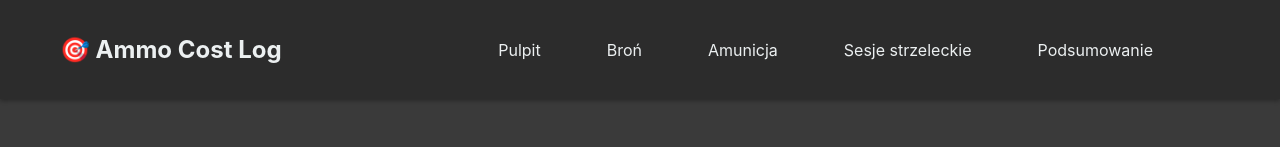
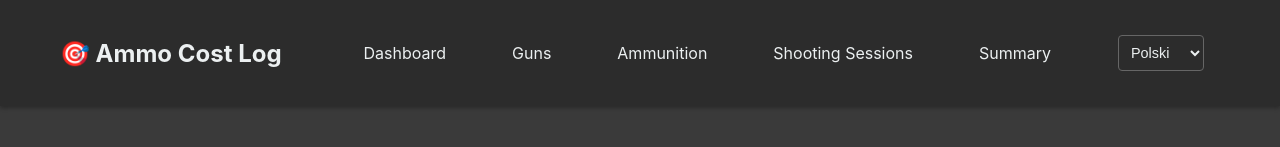
Before and after one commit to Pawel566/ammo_cost_log-frontend, a React (Vite) app: page /ammo in a window 1280 px wide. Shown: the top 147 px of the page. Built offline with nearby package versions, Linux system fonts and the light colour scheme; no server answers.

Commit message:
0.6.0: added i18n structure and LanguageContext

```diff
--- a/package.json
+++ b/package.json
@@ -13,8 +13,11 @@
     "@supabase/supabase-js": "^2.76.1",
     "axios": "^1.3.4",
     "browser-image-compression": "^2.0.2",
+    "i18next": "^25.6.3",
+    "i18next-browser-languagedetector": "^8.2.0",
     "react": "^18.2.0",
     "react-dom": "^18.2.0",
+    "react-i18next": "^16.3.5",
     "react-router-dom": "^6.8.1"
   },
   "devDependencies": {
--- a/src/App.css
+++ b/src/App.css
@@ -34,6 +34,30 @@
 .navbar-user {
   display: flex;
   align-items: center;
+}
+
+.language-selector {
+  margin-right: 1rem;
+}
+
+.language-selector select {
+  padding: 0.5rem;
+  border-radius: 4px;
+  border: 1px solid var(--border-color);
+  background-color: var(--navbar-bg);
+  color: var(--text-secondary);
+  cursor: pointer;
+  font-size: 0.9rem;
+  transition: background-color 0.2s ease, color 0.3s ease, border-color 0.3s ease;
+}
+
+.language-selector select:hover {
+  background-color: var(--table-hover-bg);
+}
+
+.language-selector select:focus {
+  outline: none;
+  border-color: var(--text-secondary);
 }
 
 .user-menu-container {
--- a/src/App.jsx
+++ b/src/App.jsx
@@ -1,7 +1,9 @@
 import React, { useState, useEffect, useRef } from 'react';
 import { BrowserRouter as Router, Routes, Route, Link, useNavigate, useLocation } from 'react-router-dom';
+import { useTranslation } from 'react-i18next';
 import { AuthProvider, useAuth } from './context/AuthContext';
 import { ThemeProvider, useTheme } from './context/ThemeContext';
+import { LanguageProvider, useLanguage } from './context/LanguageContext';
 import HomePage from './pages/HomePage';
 import Login from './pages/Login';
 import Register from './pages/Register';
@@ -21,6 +23,8 @@ import './App.css';
 
 const NavbarUser = () => {
   const { user, signOut } = useAuth();
+  const { currentLanguage, changeLanguage } = useLanguage();
+  const { t } = useTranslation();
   const navigate = useNavigate();
   const [isMenuOpen, setIsMenuOpen] = useState(false);
   const menuRef = useRef(null);
@@ -47,8 +51,21 @@ const NavbarUser = () => {
     navigate('/');
   };
 
+  const handleLanguageChange = async (lang) => {
+    await changeLanguage(lang);
+  };
+
   return (
     <div className="navbar-user" ref={menuRef}>
+      <div className="language-selector">
+        <select
+          value={currentLanguage}
+          onChange={(e) => handleLanguageChange(e.target.value)}
+        >
+          <option value="pl">{t('language.pl')}</option>
+          <option value="en">{t('language.en')}</option>
+        </select>
+      </div>
       {user ? (
         <div className="user-menu-container">
           <div
@@ -60,20 +77,20 @@ const NavbarUser = () => {
           {isMenuOpen && (
             <div className="user-menu-dropdown">
               <div className="user-menu-item" onClick={() => { setIsMenuOpen(false); navigate('/account'); }}>
-                Moje konto
+                {t('userMenu.myAccount')}
               </div>
               <div className="user-menu-item" onClick={() => { setIsMenuOpen(false); navigate('/my-weapons'); }}>
-                Moja broń i wyposażenie
+                {t('userMenu.myWeapons')}
               </div>
               <div className="user-menu-item" onClick={() => { setIsMenuOpen(false); navigate('/maintenance'); }}>
-                Konserwacja
+                {t('userMenu.maintenance')}
               </div>
               <div className="user-menu-item" onClick={() => { setIsMenuOpen(false); navigate('/settings'); }}>
-                Ustawienia
+                {t('userMenu.settings')}
               </div>
               <div className="user-menu-divider"></div>
               <div className="user-menu-item" onClick={handleLogout}>
-                Wyloguj
+                {t('userMenu.logout')}
               </div>
             </div>
           )}
@@ -87,6 +104,7 @@ function AppContent() {
   const location = useLocation();
   const navigate = useNavigate();
   const { theme } = useTheme();
+  const { t } = useTranslation();
   const isHomePage = location.pathname === '/' || location.pathname === '/login' || location.pathname === '/register' || location.pathname === '/forgot-password' || location.pathname === '/reset-password';
 
   // Check for password reset token in URL and redirect to reset-password page
@@ -132,19 +150,19 @@ function AppContent() {
               <div style={{ display: 'flex', alignItems: 'center', gap: '2rem' }}>
                 <ul className="navbar-nav">
                   <li>
-                    <Link to="/dashboard">Pulpit</Link>
+                    <Link to="/dashboard">{t('nav.dashboard')}</Link>
                   </li>
                   <li>
-                    <Link to="/guns">Broń</Link>
+                    <Link to="/guns">{t('nav.guns')}</Link>
                   </li>
                   <li>
-                    <Link to="/ammo">Amunicja</Link>
+                    <Link to="/ammo">{t('nav.ammo')}</Link>
                   </li>
                   <li>
-                    <Link to="/shooting-sessions">Sesje strzeleckie</Link>
+                    <Link to="/shooting-sessions">{t('nav.shootingSessions')}</Link>
                   </li>
                   <li>
-                    <Link to="/summary">Podsumowanie</Link>
+                    <Link to="/summary">{t('nav.summary')}</Link>
                   </li>
                 </ul>
                 <NavbarUser />
@@ -181,11 +199,13 @@ function AppContent() {
 function App() {
   return (
     <AuthProvider>
-      <ThemeProvider>
-        <Router>
-          <AppContent />
-        </Router>
-      </ThemeProvider>
+      <LanguageProvider>
+        <ThemeProvider>
+          <Router>
+            <AppContent />
+          </Router>
+        </ThemeProvider>
+      </LanguageProvider>
     </AuthProvider>
   );
 }
--- /dev/null
+++ b/src/context/LanguageContext.jsx
@@ -0,0 +1,83 @@
+import { createContext, useContext, useState, useEffect } from 'react';
+import { useTranslation } from 'react-i18next';
+import { useAuth } from './AuthContext';
+import { settingsAPI } from '../services/api';
+
+const LanguageContext = createContext(null);
+
+export const useLanguage = () => {
+  const context = useContext(LanguageContext);
+  if (!context) {
+    throw new Error('useLanguage must be used within a LanguageProvider');
+  }
+  return context;
+};
+
+export const LanguageProvider = ({ children }) => {
+  const { i18n } = useTranslation();
+  const { user } = useAuth();
+  const [loading, setLoading] = useState(true);
+
+  useEffect(() => {
+    const loadLanguage = async () => {
+      try {
+        const savedLanguage = localStorage.getItem('i18nextLng') || 'pl';
+
+        if (user) {
+          try {
+            const settingsResponse = await settingsAPI.get();
+            const userLanguage = settingsResponse.data.language || savedLanguage;
+            if (userLanguage !== i18n.language) {
+              await i18n.changeLanguage(userLanguage);
+              localStorage.setItem('i18nextLng', userLanguage);
+            }
+          } catch (error) {
+            console.error('Error loading user language:', error);
+            if (savedLanguage && savedLanguage !== i18n.language) {
+              await i18n.changeLanguage(savedLanguage);
+            }
+          }
+        } else {
+          if (savedLanguage && savedLanguage !== i18n.language) {
+            await i18n.changeLanguage(savedLanguage);
+          }
+        }
+      } catch (error) {
+        console.error('Error loading language:', error);
+      } finally {
+        setLoading(false);
+      }
+    };
+
+    loadLanguage();
+  }, [user, i18n]);
+
+  const changeLanguage = async (language) => {
+    try {
+      await i18n.changeLanguage(language);
+      localStorage.setItem('i18nextLng', language);
+
+      if (user) {
+        try {
+          await settingsAPI.update({ language });
+        } catch (error) {
+          console.error('Error saving language to backend:', error);
+        }
+      }
+    } catch (error) {
+      console.error('Error changing language:', error);
+    }
+  };
+
+  const value = {
+    currentLanguage: i18n.language,
+    changeLanguage,
+    loading
+  };
+
+  return (
+    <LanguageContext.Provider value={value}>
+      {children}
+    </LanguageContext.Provider>
+  );
+};
--- /dev/null
+++ b/src/i18n/config.js
@@ -0,0 +1,33 @@
+import i18n from 'i18next';
+import { initReactI18next } from 'react-i18next';
+import LanguageDetector from 'i18next-browser-languagedetector';
+import plTranslations from './locales/pl.json';
+import enTranslations from './locales/en.json';
+
+const resources = {
+  pl: {
+    translation: plTranslations
+  },
+  en: {
+    translation: enTranslations
+  }
+};
+
+i18n
+  .use(LanguageDetector)
+  .use(initReactI18next)
+  .init({
+    resources,
+    fallbackLng: 'pl',
+    defaultNS: 'translation',
+    interpolation: {
+      escapeValue: false
+    },
+    detection: {
+      order: ['localStorage', 'navigator'],
+      caches: ['localStorage'],
+      lookupLocalStorage: 'i18nextLng'
+    }
+  });
+
+export default i18n;
--- /dev/null
+++ b/src/i18n/locales/en.json
@@ -0,0 +1,20 @@
+{
+  "nav": {
+    "dashboard": "Dashboard",
+    "guns": "Guns",
+    "ammo": "Ammunition",
+    "shootingSessions": "Shooting Sessions",
+    "summary": "Summary"
+  },
+  "userMenu": {
+    "myAccount": "My Account",
+    "myWeapons": "My Weapons & Equipment",
+    "maintenance": "Maintenance",
+    "settings": "Settings",
+    "logout": "Logout"
+  },
+  "language": {
+    "pl": "Polski",
+    "en": "English"
+  }
+}
--- /dev/null
+++ b/src/i18n/locales/pl.json
@@ -0,0 +1,20 @@
+{
+  "nav": {
+    "dashboard": "Pulpit",
+    "guns": "Broń",
+    "ammo": "Amunicja",
+    "shootingSessions": "Sesje strzeleckie",
+    "summary": "Podsumowanie"
+  },
+  "userMenu": {
+    "myAccount": "Moje konto",
+    "myWeapons": "Moja broń i wyposażenie",
+    "maintenance": "Konserwacja",
+    "settings": "Ustawienia",
+    "logout": "Wyloguj"
+  },
+  "language": {
+    "pl": "Polski",
+    "en": "English"
+  }
+}
--- a/src/main.jsx
+++ b/src/main.jsx
@@ -2,6 +2,7 @@ import React from 'react'
 import ReactDOM from 'react-dom/client'
 import App from './App.jsx'
 import './index.css'
+import './i18n/config'
 
 ReactDOM.createRoot(document.getElementById('root')).render(
   <React.StrictMode>
```
Also changed, not shown: src/pages/ForgotPassword.jsx (line endings or trailing spaces), 1 other file (tests, documents, lock files or other folders).
